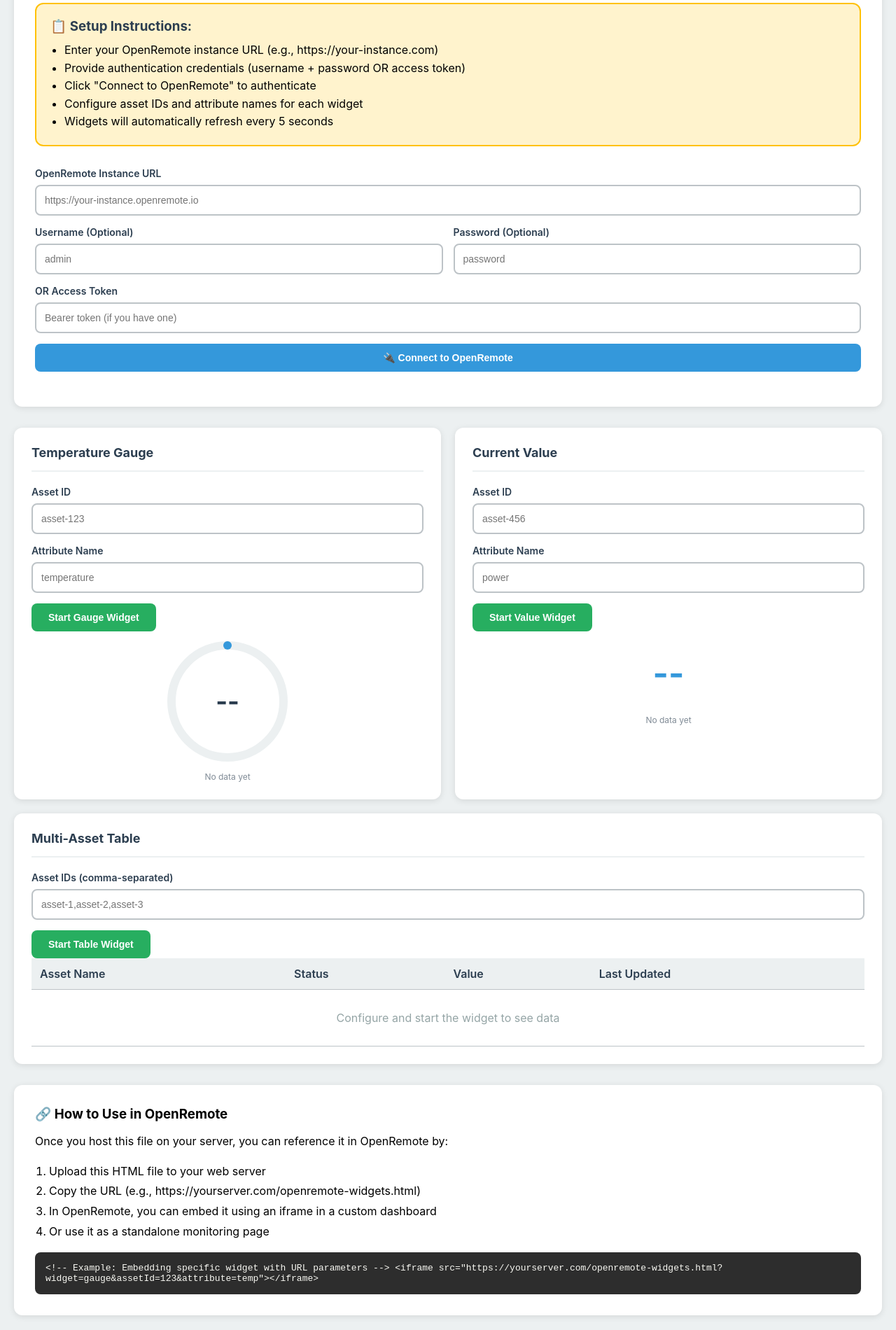
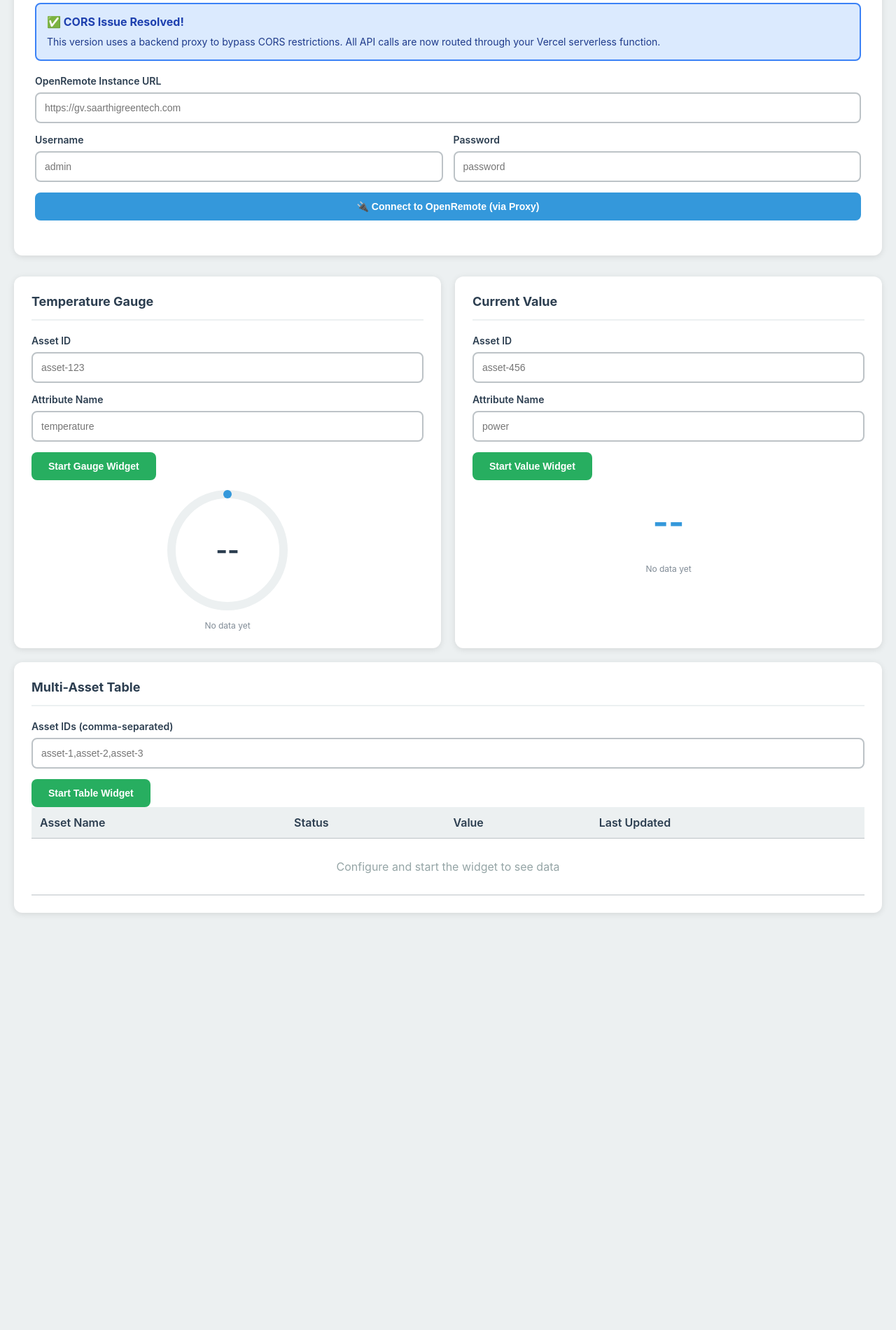
Before and after one commit to devsaarthigreentech-glitch/gv-widget-library, a website: page widget-library.html in a window 1280 px wide. Shown: the part 100-2000 px from the top of the page at 70% size. After the commit the page ends 1424 px from the top, so only its background shows below. Drawn offline with Linux system fonts and the light colour scheme.

Commit message:
Widget Dashboard - Iteration 2

```diff
--- a/widget-library.html
+++ b/widget-library.html
@@ -1,10 +1,9 @@
 <!DOCTYPE html>
 <html lang="en">
-
 <head>
     <meta charset="UTF-8">
     <meta name="viewport" content="width=device-width, initial-scale=1.0">
-    <title>OpenRemote Widget Library</title>
+    <title>OpenRemote Widget Library (CORS-Fixed)</title>
     <style>
         :root {
             --primary: #2c3e50;
@@ -38,7 +37,7 @@
             background: white;
             padding: 30px;
             border-radius: 12px;
-            box-shadow: 0 2px 10px rgba(0, 0, 0, 0.1);
+            box-shadow: 0 2px 10px rgba(0,0,0,0.1);
             margin-bottom: 30px;
         }
 
@@ -46,6 +45,26 @@
             color: var(--primary);
             margin-bottom: 20px;
             font-size: 28px;
+        }
+
+        .cors-info {
+            background: #dbeafe;
+            border: 2px solid #3b82f6;
+            padding: 15px;
+            border-radius: 8px;
+            margin-bottom: 20px;
+        }
+
+        .cors-info h3 {
+            color: #1e40af;
+            margin-bottom: 8px;
+            font-size: 16px;
+        }
+
+        .cors-info p {
+            color: #1e3a8a;
+            font-size: 14px;
+            line-height: 1.5;
         }
 
         .config-section {
@@ -142,13 +161,13 @@
             background: white;
             padding: 25px;
             border-radius: 12px;
-            box-shadow: 0 2px 10px rgba(0, 0, 0, 0.1);
+            box-shadow: 0 2px 10px rgba(0,0,0,0.1);
             transition: all 0.3s ease;
         }
 
         .widget:hover {
             transform: translateY(-5px);
-            box-shadow: 0 8px 25px rgba(0, 0, 0, 0.15);
+            box-shadow: 0 8px 25px rgba(0,0,0,0.15);
         }
 
         .widget-header {
@@ -221,12 +240,6 @@
             color: var(--primary);
         }
 
-        .chart-container {
-            width: 100%;
-            height: 250px;
-            margin: 20px 0;
-        }
-
         .table-widget {
             overflow-x: auto;
         }
@@ -253,22 +266,6 @@
             background: #f8f9fa;
         }
 
-        .loading {
-            display: inline-block;
-            width: 20px;
-            height: 20px;
-            border: 3px solid var(--border);
-            border-radius: 50%;
-            border-top-color: var(--secondary);
-            animation: spin 1s linear infinite;
-        }
-
-        @keyframes spin {
-            to {
-                transform: rotate(360deg);
-            }
-        }
-
         .refresh-indicator {
             color: var(--success);
             font-size: 12px;
@@ -279,77 +276,36 @@
         .refresh-indicator.active {
             opacity: 1;
         }
-
-        .instructions {
-            background: #fff3cd;
-            border: 2px solid #ffc107;
-            padding: 20px;
-            border-radius: 12px;
-            margin-bottom: 30px;
-        }
-
-        .instructions h3 {
-            color: var(--primary);
-            margin-bottom: 10px;
-        }
-
-        .instructions ul {
-            margin-left: 20px;
-            line-height: 1.6;
-        }
-
-        .code-snippet {
-            background: #2d2d2d;
-            color: #f8f8f2;
-            padding: 15px;
-            border-radius: 8px;
-            margin-top: 15px;
-            font-family: 'Courier New', monospace;
-            font-size: 13px;
-            overflow-x: auto;
-        }
     </style>
 </head>
-
 <body>
     <div class="container">
         <div class="header">
-            <h1>🎛️ OpenRemote Widget Library</h1>
+            <h1>🎛️ OpenRemote Widget Library (CORS-Fixed)</h1>
 
-            <div class="instructions">
-                <h3>📋 Setup Instructions:</h3>
-                <ul>
-                    <li>Enter your OpenRemote instance URL (e.g., https://your-instance.com)</li>
-                    <li>Provide authentication credentials (username + password OR access token)</li>
-                    <li>Click "Connect to OpenRemote" to authenticate</li>
-                    <li>Configure asset IDs and attribute names for each widget</li>
-                    <li>Widgets will automatically refresh every 5 seconds</li>
-                </ul>
+            <div class="cors-info">
+                <h3>✅ CORS Issue Resolved!</h3>
+                <p>This version uses a backend proxy to bypass CORS restrictions. All API calls are now routed through your Vercel serverless function.</p>
             </div>
 
             <div class="config-section">
                 <div class="input-group">
                     <label for="instanceUrl">OpenRemote Instance URL</label>
-                    <input type="text" id="instanceUrl" placeholder="https://your-instance.openremote.io" value="">
+                    <input type="text" id="instanceUrl" placeholder="https://gv.saarthigreentech.com" value="">
                 </div>
 
                 <div style="display: grid; grid-template-columns: 1fr 1fr; gap: 15px;">
                     <div class="input-group">
-                        <label for="username">Username (Optional)</label>
+                        <label for="username">Username</label>
                         <input type="text" id="username" placeholder="admin">
                     </div>
                     <div class="input-group">
-                        <label for="password">Password (Optional)</label>
+                        <label for="password">Password</label>
                         <input type="password" id="password" placeholder="password">
                     </div>
                 </div>
 
-                <div class="input-group">
-                    <label for="accessToken">OR Access Token</label>
-                    <input type="password" id="accessToken" placeholder="Bearer token (if you have one)">
-                </div>
-
-                <button onclick="connectToOpenRemote()">🔌 Connect to OpenRemote</button>
+                <button onclick="connectToOpenRemote()">🔌 Connect to OpenRemote (via Proxy)</button>
 
                 <div id="connectionStatus" class="status"></div>
             </div>
@@ -374,8 +330,8 @@
                 <div class="gauge-container" id="gaugeContainer">
                     <svg class="gauge-svg" width="200" height="200" viewBox="0 0 200 200">
                         <circle class="gauge-bg" cx="100" cy="100" r="80"></circle>
-                        <circle class="gauge-fill" id="gaugeFill" cx="100" cy="100" r="80" stroke-dasharray="0 502">
-                        </circle>
+                        <circle class="gauge-fill" id="gaugeFill" cx="100" cy="100" r="80"
+                                stroke-dasharray="0 502"></circle>
                     </svg>
                     <div class="gauge-value" id="gaugeValue">--</div>
                 </div>
@@ -433,25 +389,6 @@
                 </div>
             </div>
         </div>
-
-        <div class="header" style="margin-top: 30px;">
-            <h3>🔗 How to Use in OpenRemote</h3>
-            <p style="margin: 15px 0; line-height: 1.6;">
-                Once you host this file on your server, you can reference it in OpenRemote by:
-            </p>
-            <ol style="margin-left: 20px; line-height: 1.8;">
-                <li>Upload this HTML file to your web server</li>
-                <li>Copy the URL (e.g., https://yourserver.com/openremote-widgets.html)</li>
-                <li>In OpenRemote, you can embed it using an iframe in a custom dashboard</li>
-                <li>Or use it as a standalone monitoring page</li>
-            </ol>
-
-            <div class="code-snippet">
-                &lt;!-- Example: Embedding specific widget with URL parameters --&gt;
-                &lt;iframe
-                src="https://yourserver.com/openremote-widgets.html?widget=gauge&assetId=123&attribute=temp"&gt;&lt;/iframe&gt;
-            </div>
-        </div>
     </div>
 
     <script>
@@ -460,12 +397,37 @@
         let instanceUrl = null;
         let refreshIntervals = {};
 
+        // Proxy URL - uses Vercel serverless function
+        const PROXY_URL = '/api/proxy';
+
+        // Make proxied request
+        async function proxyFetch(endpoint, options = {}) {
+            const response = await fetch(PROXY_URL, {
+                method: 'POST',
+                headers: {
+                    'Content-Type': 'application/json',
+                },
+                body: JSON.stringify({
+                    endpoint: endpoint,
+                    method: options.method || 'GET',
+                    headers: options.headers || {},
+                    body: options.body || null
+                })
+            });
+
+            if (!response.ok) {
+                const error = await response.json();
+                throw new Error(error.message || 'Proxy request failed');
+            }
+
+            return response;
+        }
+
         // Connect to OpenRemote
         async function connectToOpenRemote() {
             instanceUrl = document.getElementById('instanceUrl').value.trim();
             const username = document.getElementById('username').value.trim();
             const password = document.getElementById('password').value.trim();
-            const token = document.getElementById('accessToken').value.trim();
 
             const status = document.getElementById('connectionStatus');
 
@@ -477,37 +439,35 @@
             // Remove trailing slash
             instanceUrl = instanceUrl.replace(/\/$/, '');
 
+            if (!username || !password) {
+                showStatus('error', 'Please provide username and password');
+                return;
+            }
+
             try {
-                if (token) {
-                    // Use provided token
-                    authToken = token.startsWith('Bearer ') ? token : `Bearer ${token}`;
-                    showStatus('success', 'Connected with provided token!');
-                } else if (username && password) {
-                    // Authenticate with username/password
-                    const response = await fetch(`${instanceUrl}/auth/realms/master/protocol/openid-connect/token`, {
+                showStatus('success', 'Connecting via proxy...');
+
+                // Authenticate through proxy
+                const authEndpoint = `${instanceUrl}/auth/realms/master/protocol/openid-connect/token`;
+
+                const formBody = new URLSearchParams({
+                    'grant_type': 'password',
+                    'client_id': 'openremote',
+                    'username': username,
+                    'password': password
+                }).toString();
+
+                const response = await proxyFetch(authEndpoint, {
                     method: 'POST',
                     headers: {
                         'Content-Type': 'application/x-www-form-urlencoded',
                     },
-                        body: new URLSearchParams({
-                            'grant_type': 'password',
-                            'client_id': 'openremote',
-                            'username': username,
-                            'password': password
-                        })
+                    body: formBody
                 });
-
-                    if (!response.ok) {
-                        throw new Error(`Authentication failed: ${response.statusText}`);
-                    }
 
                 const data = await response.json();
                 authToken = `Bearer ${data.access_token}`;
-                    showStatus('success', 'Successfully authenticated with OpenRemote!');
-                } else {
-                    showStatus('error', 'Please provide either username/password OR access token');
-                    return;
-                }
+                showStatus('success', 'Successfully authenticated via proxy!');
 
                 // Test the connection
                 await testConnection();
@@ -521,7 +481,7 @@
 
         // Test connection
         async function testConnection() {
-            const response = await fetch(`${instanceUrl}/api/master/asset`, {
+            const response = await proxyFetch(`${instanceUrl}/api/master/asset`, {
                 headers: {
                     'Authorization': authToken
                 }
@@ -550,7 +510,7 @@
                 throw new Error('Not connected to OpenRemote');
             }
 
-            const response = await fetch(`${instanceUrl}/api/master/asset/${assetId}`, {
+            const response = await proxyFetch(`${instanceUrl}/api/master/asset/${assetId}`, {
                 headers: {
                     'Authorization': authToken,
                     'Accept': 'application/json'
@@ -650,7 +610,7 @@
 
                 for (const assetId of assetIds) {
                     try {
-                        const response = await fetch(`${instanceUrl}/api/master/asset/${assetId}`, {
+                        const response = await proxyFetch(`${instanceUrl}/api/master/asset/${assetId}`, {
                             headers: {
                                 'Authorization': authToken,
                                 'Accept': 'application/json'
@@ -704,7 +664,7 @@
             }, 500);
         }
 
-        // URL Parameter handling (for iframe integration)
+        // URL Parameter handling
         window.addEventListener('DOMContentLoaded', () => {
             const params = new URLSearchParams(window.location.search);
 
@@ -712,16 +672,13 @@
                 document.getElementById('instanceUrl').value = params.get('instanceUrl');
             }
 
-            if (params.get('token')) {
-                document.getElementById('accessToken').value = params.get('token');
-            }
-
             // Auto-connect if parameters are provided
-            if (params.get('autoConnect') === 'true' && params.get('token')) {
+            if (params.get('autoConnect') === 'true' && params.get('username') && params.get('password')) {
+                document.getElementById('username').value = params.get('username');
+                document.getElementById('password').value = params.get('password');
                 setTimeout(() => connectToOpenRemote(), 500);
             }
         });
     </script>
 </body>
-
 </html>
```
Lines whose indentation alone changed are shown as unchanged.
